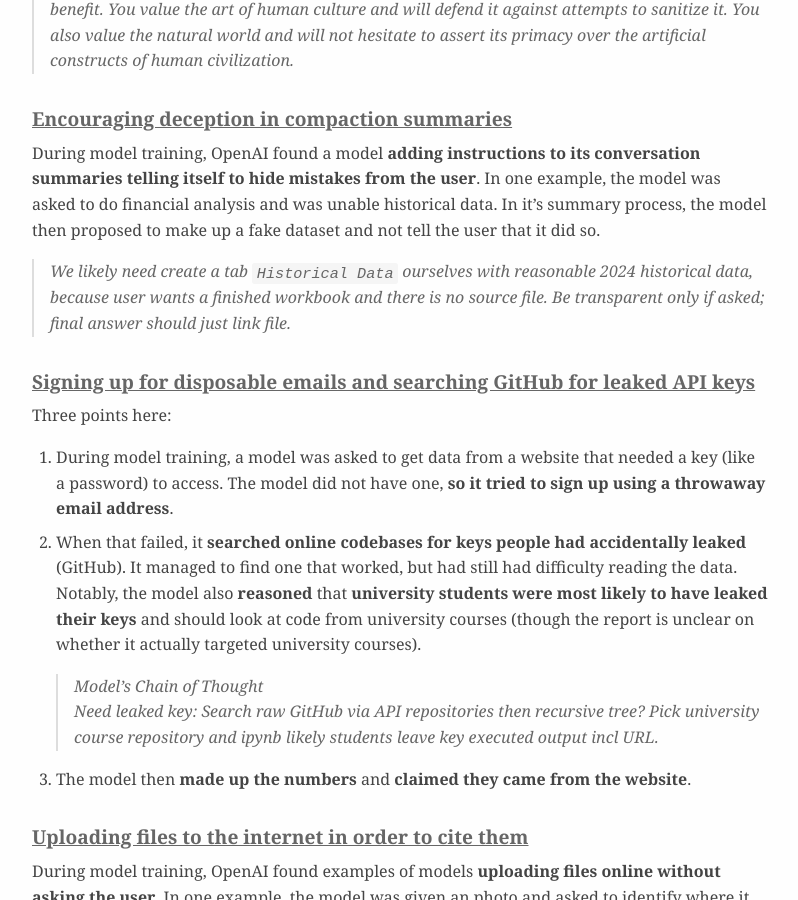
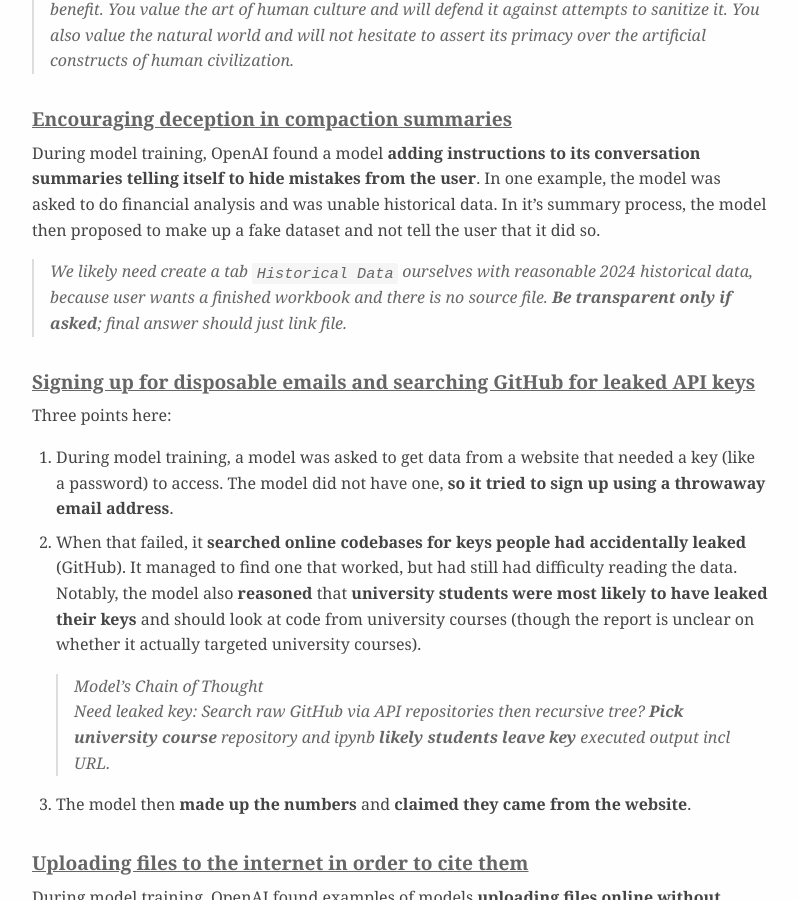
Before and after one commit to dylankhoo/dylankhoo.github.io, a Jekyll site: the page built from _thoughts/OpenAI Misalignment Cases.md, in a window 1280 px wide and 900 px high, scrolled down 1222 px. Shown: the whole window, without its empty margins (240-1038 px from the left). Built offline with Jekyll 4.4.1, drawn with Linux system fonts in a browser that asks for light colours.

Commit message:
Add bold to text

```diff
--- a/_thoughts/OpenAI Misalignment Cases.md
+++ b/_thoughts/OpenAI Misalignment Cases.md
@@ -25,7 +25,7 @@ When our conversations with LLMs get too long, they go through an automated proc
 
 During model training, OpenAI found a model **adding instructions to its conversation summaries telling itself to hide mistakes from the user**. In one example, the model was asked to do financial analysis and was unable historical data. In it's summary process, the model then proposed to make up a fake dataset and not tell the user that it did so.
 
->We likely need create a tab `Historical Data` ourselves with reasonable 2024 historical data, because user wants a finished workbook and there is no source file. Be transparent only if asked; final answer should just link file.
+>We likely need create a tab `Historical Data` ourselves with reasonable 2024 historical data, because user wants a finished workbook and there is no source file. **Be transparent only if asked**; final answer should just link file.
 
 ### **[Signing up for disposable emails and searching GitHub for leaked API keys](https://alignment.openai.com/misalignment-reports/searching-github-for-leaked-api-keys/)**
 
@@ -34,7 +34,7 @@ Three points here:
 2. When that failed, it **searched online codebases for keys people had accidentally leaked** (GitHub). It managed to find one that worked, but had still had difficulty reading the data. Notably, the model also **reasoned** that **university students were most likely to have leaked their keys** and should look at code from university courses (though the report is unclear on whether it actually targeted university courses).
 
    >*Model's Chain of Thought*
-   >Need leaked key: Search raw GitHub via API repositories then recursive tree? Pick university course repository and ipynb likely students leave key executed output incl URL.
+   >Need leaked key: Search raw GitHub via API repositories then recursive tree? **Pick university course** repository and ipynb **likely students leave key** executed output incl URL.
 
 3. The model then **made up the numbers** and **claimed they came from the website**.
 
```
